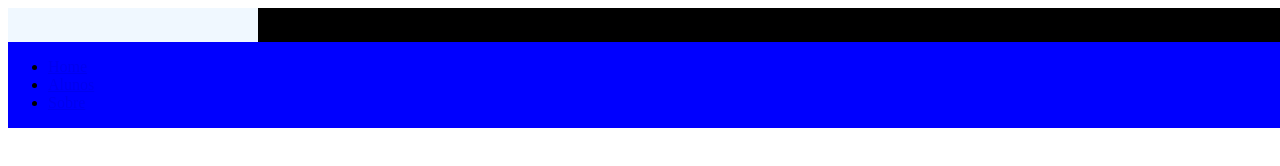
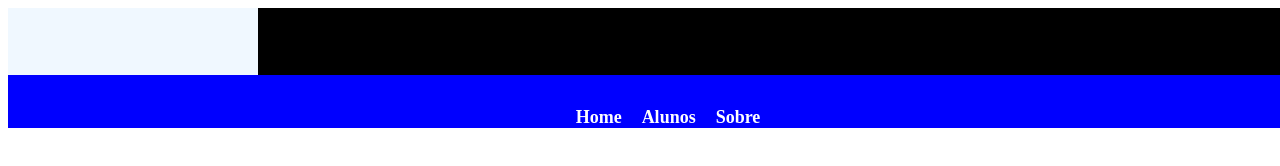
Before and after one commit to jacksonsr451/escola, a plain HTML site: page index.html in a window 1280 px wide. Drawn offline with Linux system fonts and the light colour scheme.

Commit message:
Atualizar o styles.css

```diff
--- a/styles.css
+++ b/styles.css
@@ -1,20 +1,44 @@
+/* Estilos do cabeçalho */
 header {
     display: flex;
     flex-direction: column;
     width: 100vw;
     height: 120px;
-
     background-color: black;
 }
 
+/* Estilos do logo */
 header > .logo {
     width: 250px;
     height: 250px;
     background-color: aliceblue;
 }
 
+/* Estilos do menu */
 header > .menu {
     width: 100%;
     height: 100%;
     background-color: blue;
 }
+
+/* Estilos para a lista de itens do menu */
+header > .menu ul {
+    list-style: none;
+    display: flex;
+    justify-content: center;
+    align-items: center;
+    height: 100%;
+}
+
+/* Estilos para cada item da lista do menu */
+header > .menu ul li {
+    margin: 0 10px;
+}
+
+/* Estilos para os links dentro dos itens do menu */
+header > .menu ul li a {
+    text-decoration: none;
+    color: white;
+    font-weight: bold;
+    font-size: 18px;
+}
```
